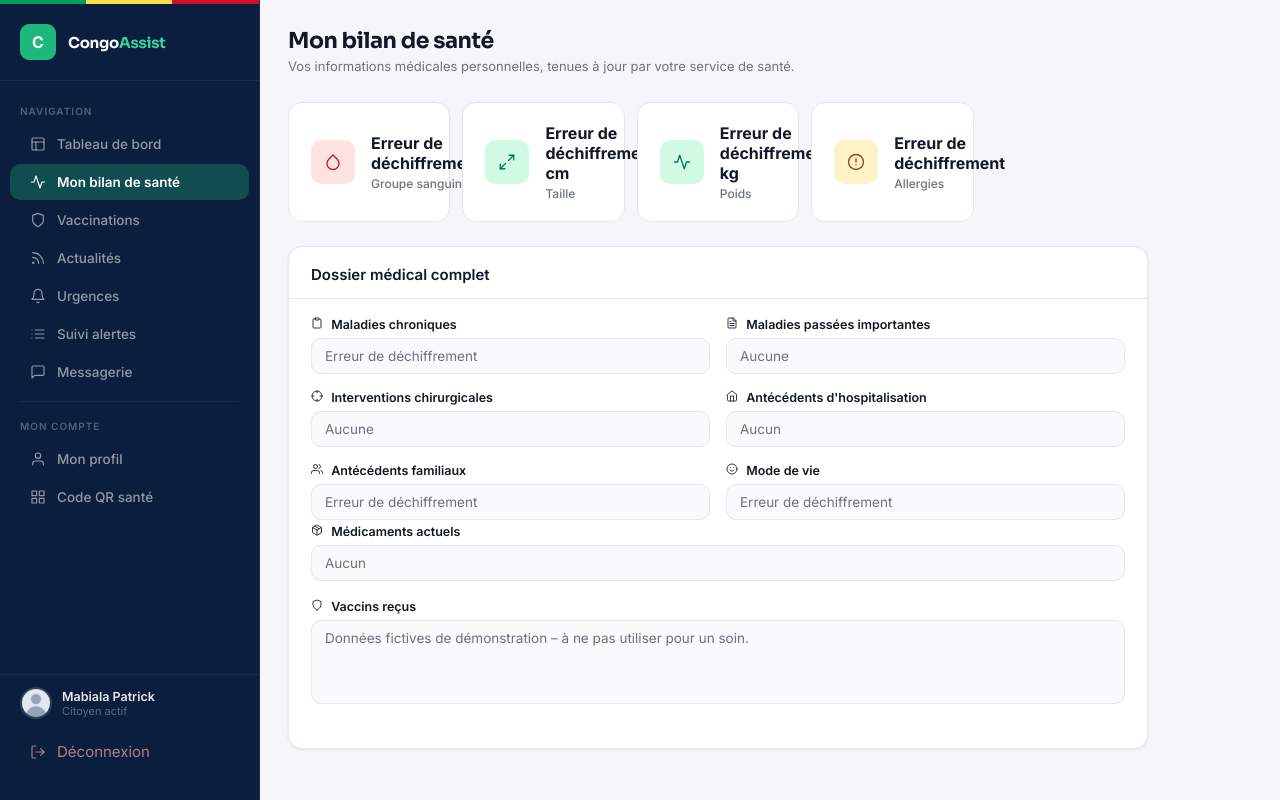
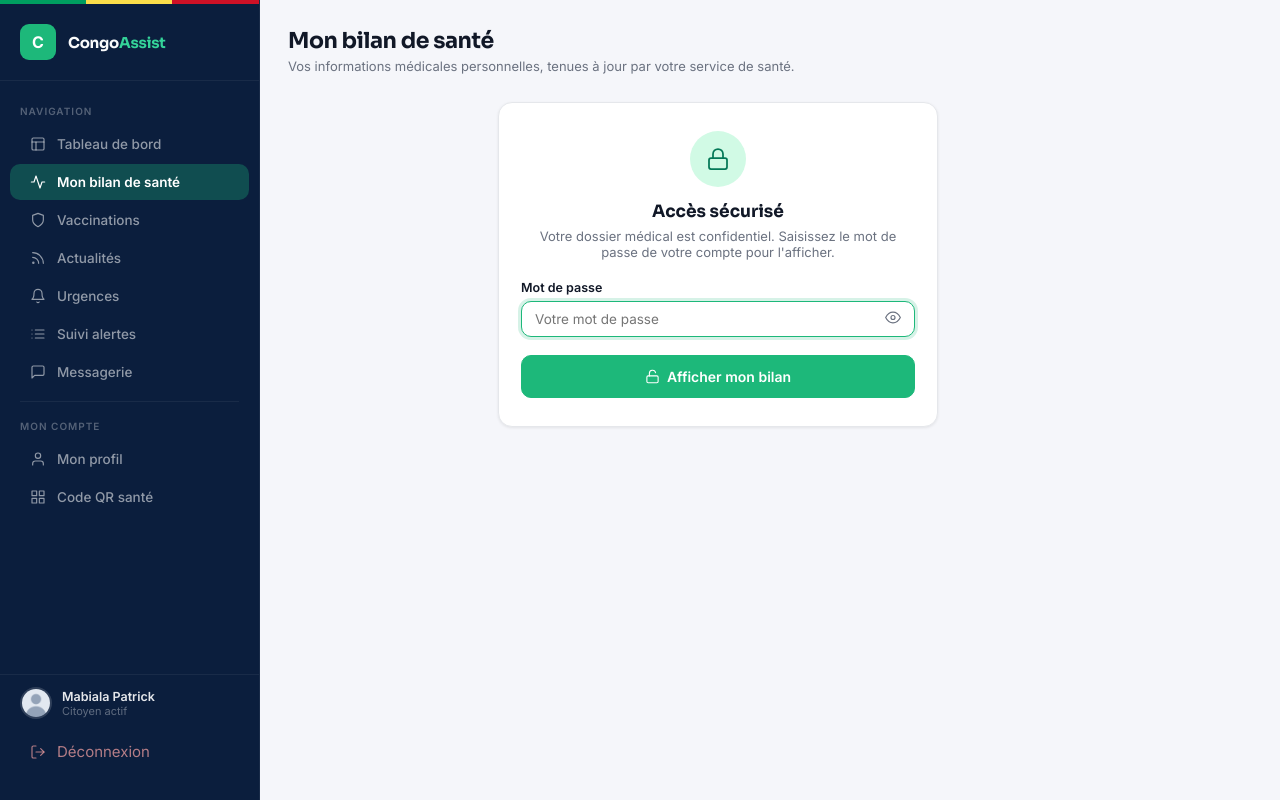
Before and after one commit to isaaclewi/urgence, a Laravel app: page /bilanSante in a window 1280 px wide. Run offline with Laravel 12, Linux system fonts and the light colour scheme; the visitor is signed in with stand-in values (Sample User, id 1); data comes from the database, SQL or seed files in the repository.

Commit message:
v10 correction

```diff
--- a/app/Http/Controllers/bilanController.php
+++ b/app/Http/Controllers/bilanController.php
@@ -4,6 +4,7 @@
 namespace App\Http\Controllers;
 
 use Illuminate\Http\Request;
+use Illuminate\Support\Facades\Hash;
 use App\Models\Citoyens;
 use App\Models\bilanSante;
 
@@ -24,6 +25,44 @@ class bilanController extends Controller
         'medicaments_pris_actuellement',
     ];
 
+    /** Durée (minutes) pendant laquelle le bilan reste visible après saisie du mot de passe. */
+    private const DUREE_DEVERROUILLAGE = 10;
+
+    private function estDeverrouille(): bool
+    {
+        return (int) session('bilan_deverrouille_jusqua', 0) > now()->timestamp;
+    }
+
+    /** Vérifie le mot de passe du compte avant d'afficher le dossier médical. */
+    public function deverrouiller(Request $request)
+    {
+        $citoyen = Citoyens::find(session('citoyen_id'));
+
+        if (! $citoyen) {
+            return redirect()->route('login')->with('error', 'Citoyen introuvable.');
+        }
+
+        $request->validate(
+            ['password' => 'required|string'],
+            ['password.required' => 'Saisissez votre mot de passe pour afficher votre bilan.']
+        );
+
+        if (! Hash::check($request->password, $citoyen->password)) {
+            return back()->withErrors(['password' => 'Mot de passe incorrect.']);
+        }
+
+        session(['bilan_deverrouille_jusqua' => now()->addMinutes(self::DUREE_DEVERROUILLAGE)->timestamp]);
+
+        return redirect()->route('bilanController');
+    }
+
+    public function verrouiller()
+    {
+        session()->forget('bilan_deverrouille_jusqua');
+
+        return redirect()->route('bilanController');
+    }
+
     public function index()
     {
         // Vérifier si un citoyen est connecté
@@ -33,6 +72,11 @@ class bilanController extends Controller
             if (! $citoyen) {
                 session()->forget('citoyen_id');
                 return redirect()->route('login')->with('error', 'Citoyen introuvable.');
+            }
+
+            // Dossier verrouillé : on n'envoie aucune donnée médicale à la page
+            if (! $this->estDeverrouille()) {
+                return view('bilanSante', ['citoyen' => $citoyen, 'bilan' => null, 'verrouille' => true]);
             }
 
             // Récupérer le bilan du citoyen (dernier bilan par exemple)
@@ -51,7 +95,9 @@ class bilanController extends Controller
                 }
             }
 
-            return view('bilanSante', compact('citoyen', 'bilan'));
+            $verrouille = false;
+
+            return view('bilanSante', compact('citoyen', 'bilan', 'verrouille'));
         }
 
         // Si aucun citoyen en session, rediriger vers login
--- a/resources/views/bilanSante.blade.php
+++ b/resources/views/bilanSante.blade.php
@@ -1,6 +1,31 @@
 @extends('citoyen')
 
 @section('title', 'Mon bilan de santé — CongoAssist')
+
+@push('styles')
+<style>
+    .bilan-wrap { max-width: 860px; width: 100%; }
+    .bilan-stats { display: grid; grid-template-columns: repeat(4, minmax(0, 1fr)); gap: 12px; margin-bottom: 24px; }
+    .bilan-stats .stat-card { padding: 16px; gap: 12px; min-width: 0; }
+    .bilan-stats .stat-card > div:last-child { min-width: 0; }
+    .bilan-val { font-size: 16px; font-weight: 700; color: var(--text); overflow-wrap: anywhere; line-height: 1.25; }
+    .bilan-field { background: var(--surface2); color: var(--text-sec); white-space: pre-wrap; overflow-wrap: anywhere; min-height: 40px; }
+    .bilan-lock { max-width: 440px; margin: 8px auto 0; text-align: center; }
+    .bilan-lock-icon { width: 56px; height: 56px; border-radius: 50%; margin: 0 auto 14px; display: flex; align-items: center; justify-content: center; background: #d1fae5; color: #047857; }
+    .bilan-pass { position: relative; }
+    .bilan-pass .form-control { padding-right: 44px; }
+    .bilan-pass button { position: absolute; right: 6px; top: 50%; transform: translateY(-50%); background: none; border: 0; padding: 8px; cursor: pointer; color: var(--text-sec); }
+    .bilan-bar { display: flex; justify-content: flex-end; margin-bottom: 14px; }
+    @media (max-width: 899px) { .bilan-stats { grid-template-columns: repeat(2, minmax(0, 1fr)); } }
+    @media (max-width: 479px) {
+        .bilan-stats { gap: 10px; }
+        .bilan-stats .stat-card { padding: 12px; flex-direction: column; align-items: flex-start; gap: 8px; }
+        .bilan-val { font-size: 14px; }
+        .bilan-wrap .card-body { padding: 14px; }
+        .bilan-bar .btn { width: 100%; justify-content: center; }
+    }
+</style>
+@endpush
 
 @section('content')
 
@@ -11,10 +36,57 @@
     </div>
 </div>
 
-<div style="max-width:860px;">
+@if(!empty($verrouille))
+<div class="bilan-wrap">
+    <div class="card anim-fade bilan-lock" style="animation-delay:.06s;">
+        <div class="card-body" style="padding:28px 22px;">
+            <div class="bilan-lock-icon"><i data-feather="lock" style="width:24px;height:24px;"></i></div>
+            <h2 style="font-size:17px;font-weight:700;color:var(--text);margin-bottom:6px;">Accès sécurisé</h2>
+            <p style="font-size:13px;color:var(--text-sec);margin-bottom:20px;">
+                Votre dossier médical est confidentiel. Saisissez le mot de passe de votre compte pour l'afficher.
+            </p>
+
+            @if($errors->any())
+            <div class="alert alert-error" style="text-align:left;">
+                <i data-feather="alert-circle" style="width:16px;height:16px;"></i>
+                <div>{{ $errors->first() }}</div>
+            </div>
+            @endif
+
+            <form method="POST" action="{{ route('bilanController.deverrouiller') }}" style="text-align:left;">
+                @csrf
+                <div class="form-group">
+                    <label class="form-label" for="bilanPassword">Mot de passe</label>
+                    <div class="bilan-pass">
+                        <input type="password" id="bilanPassword" name="password" class="form-control"
+                               autocomplete="current-password" required autofocus placeholder="Votre mot de passe">
+                        <button type="button" aria-label="Afficher / masquer le mot de passe"
+                                onclick="var i=document.getElementById('bilanPassword');i.type=i.type==='password'?'text':'password';">
+                            <i data-feather="eye" style="width:16px;height:16px;"></i>
+                        </button>
+                    </div>
+                </div>
+                <button type="submit" class="btn btn-primary btn-lg" style="width:100%;justify-content:center;">
+                    <i data-feather="unlock" style="width:15px;height:15px;"></i>
+                    Afficher mon bilan
+                </button>
+            </form>
+        </div>
+    </div>
+</div>
+@else
+<div class="bilan-bar">
+    <form method="POST" action="{{ route('bilanController.verrouiller') }}">
+        @csrf
+        <button type="submit" class="btn btn-secondary btn-sm">
+            <i data-feather="lock" style="width:13px;height:13px;"></i> Verrouiller
+        </button>
+    </form>
+</div>
+<div class="bilan-wrap">
 
     {{-- Indicateurs visuels --}}
-    <div style="display:grid;grid-template-columns:repeat(auto-fill,minmax(160px,1fr));gap:12px;margin-bottom:24px;">
+    <div class="bilan-stats">
         @php
 $indicators = [
     ['label'=>'Groupe sanguin', 'value'=>$bilan?->groupe_sanguin ?? 'N/R',  'icon'=>'droplet',     'color'=>'bg-red-soft'],
@@ -29,7 +101,7 @@ $indicators = [
                 <i data-feather="{{ $item['icon'] }}" style="width:18px;height:18px;"></i>
             </div>
             <div>
-                <div style="font-size:16px;font-weight:700;color:var(--text);">{{ $item['value'] }}</div>
+                <div class="bilan-val">{{ $item['value'] }}</div>
                 <div class="stat-label">{{ $item['label'] }}</div>
             </div>
         </div>
@@ -59,7 +131,7 @@ $fields = [
                         <i data-feather="{{ $f['icon'] }}" style="width:12px;height:12px;display:inline;margin-right:5px;"></i>
                         {{ $f['label'] }}
                     </label>
-                    <div class="form-control" style="background:var(--surface2);color:var(--text-sec);">{{ $f['value'] }}</div>
+                    <div class="form-control bilan-field">{{ $f['value'] }}</div>
                 </div>
                 @endforeach
             </div>
@@ -69,9 +141,7 @@ $fields = [
                     <i data-feather="package" style="width:12px;height:12px;display:inline;margin-right:5px;"></i>
                     Médicaments actuels
                 </label>
-                <div class="form-control" style="background:var(--surface2);color:var(--text-sec);">
-                    {{ $bilan?->medicaments_pris_actuellement ?? 'Aucun' }}
-                </div>
+                <div class="form-control bilan-field">{{ $bilan?->medicaments_pris_actuellement ?? 'Aucun' }}</div>
             </div>
 
             <div class="form-group">
@@ -87,4 +157,6 @@ $fields = [
 
 </div>
 
+@endif
+
 @endsection
--- a/routes/web.php
+++ b/routes/web.php
@@ -76,6 +76,8 @@ Route::middleware(['auth.citoyen', 'no.cache'])->group(function () {
     Route::get('/profil', [profilController::class, 'index'])->name('profilController');
     Route::put('/profil/update', [profilController::class, 'update'])->name('profil.update');
     Route::get('/bilanSante', [bilanController::class, 'index'])->name('bilanController');
+    Route::post('/bilanSante/deverrouiller', [bilanController::class, 'deverrouiller'])->middleware('throttle:5,1')->name('bilanController.deverrouiller');
+    Route::post('/bilanSante/verrouiller', [bilanController::class, 'verrouiller'])->name('bilanController.verrouiller');
     Route::get('/actualites', [actualitesController::class, 'index'])->name('actualitesController');
     Route::get('/MesAlertes', [MesAlertesController::class, 'index'])->name('MesAlertesController');
     Route::get('/mes-alertes', [SuiviAlertesController::class, 'index'])->name('SuiviAlertesController');
```
Also changed, not shown: app/Http/Controllers/AvisController.php (+11 -16 lines), app/Models/AvisUser.php (+4 -3 lines).
